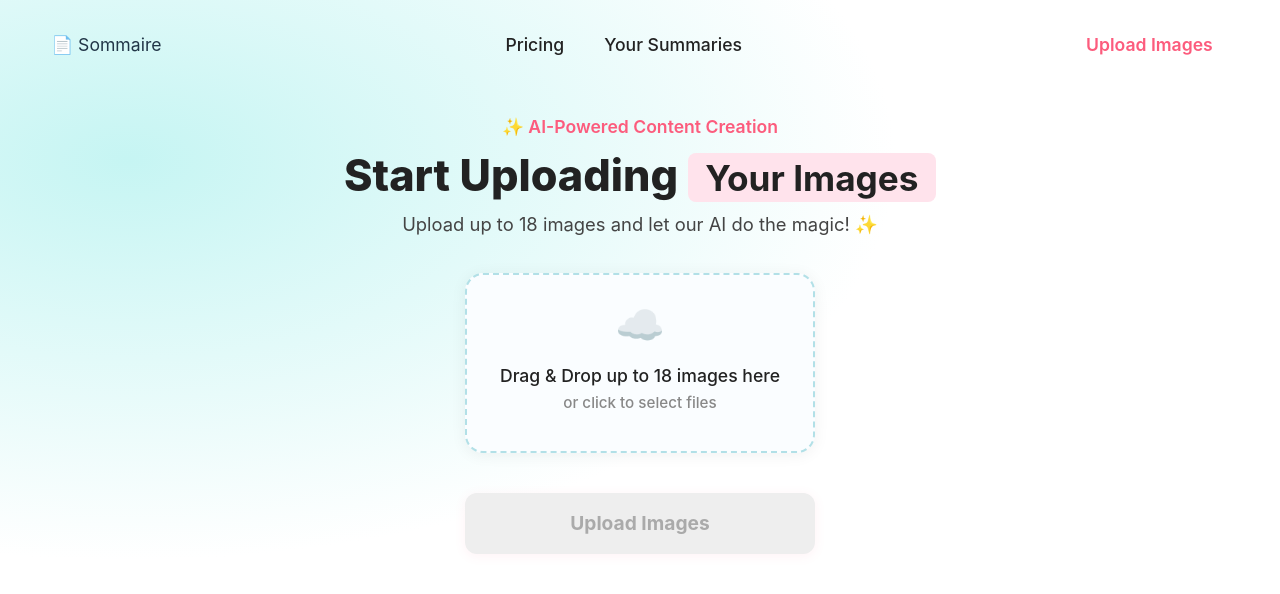
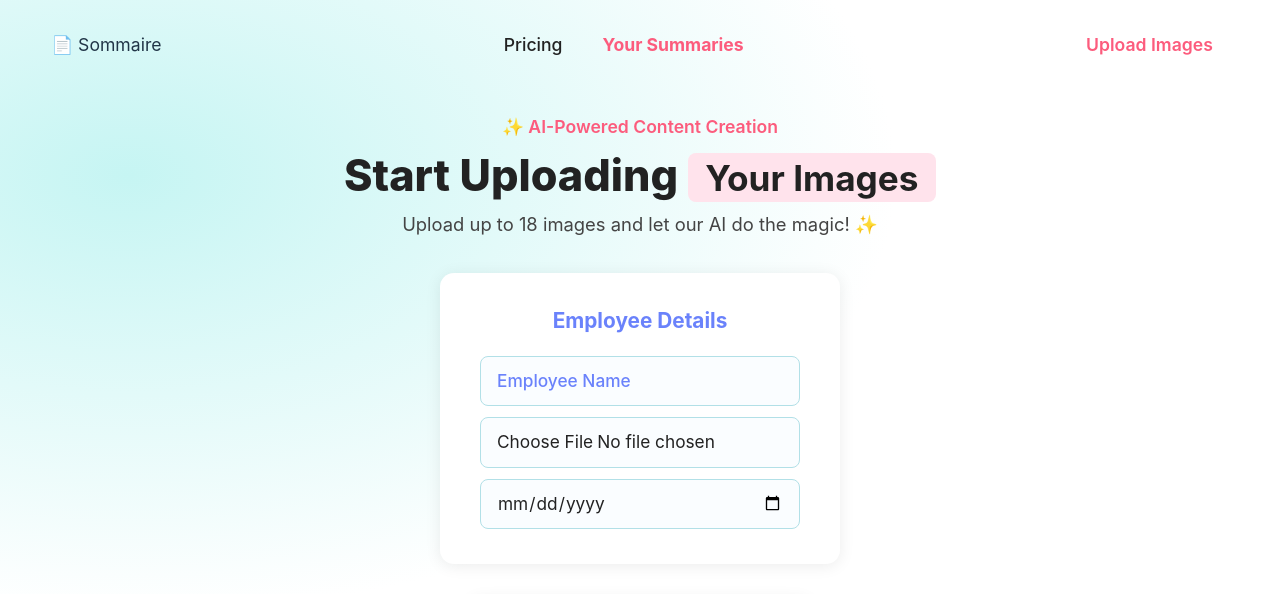
Before and after one commit to Vaibhav08080/productivity-checker, a React (Vite) app: page / in a window 1280 px wide. Shown: the top 594 px of the page. Built offline with nearby package versions, Linux system fonts and the light colour scheme; no server answers.

Commit message:
summary page added

```diff
--- a/src/App.css
+++ b/src/App.css
@@ -202,3 +202,64 @@ nav a:hover {
 #root, .logo, .card, .read-the-docs {
   all: unset;
 }
+.employee-form {
+  background: #fff;
+  border-radius: 14px;
+  box-shadow: 0 2px 16px rgba(0,0,0,0.08);
+  padding: 2rem 2.5rem 1.5rem 2.5rem;
+  margin-bottom: 2rem;
+  max-width: 400px;
+  margin-left: auto;
+  margin-right: auto;
+  display: flex;
+  flex-direction: column;
+  align-items: center;
+}
+.employee-form h2 {
+  color: #6a82fb;
+  font-size: 1.3rem;
+  font-weight: 700;
+  margin-bottom: 1.2rem;
+}
+.employee-input {
+  width: 100%;
+  max-width: 320px;
+  padding: 0.7rem 1rem;
+  margin-bottom: 0.7rem;
+  border: 1.5px solid #b2e0e7;
+  border-radius: 8px;
+  font-size: 1.08rem;
+  color: #222;
+  background: #fafdff;
+  outline: none;
+  transition: border-color 0.2s;
+}
+.employee-input:focus {
+  border-color: #6a82fb;
+}
+.employee-input::placeholder {
+  color: #6a82fb;
+  opacity: 1;
+  font-weight: 500;
+}
+.summary-card, .summary-card * {
+  color: #222 !important;
+}
+.profile-name {
+  color: #6a82fb !important;
+  font-weight: 700;
+  font-size: 1.1rem;
+}
+.profile-count {
+  color: #888 !important;
+  font-size: 13px;
+}
+.profile-avatar {
+  width: 64px;
+  height: 64px;
+  border-radius: 32px;
+  margin-bottom: 12px;
+  object-fit: cover;
+  background: #f3f6ff;
+  display: block;
+}
--- a/src/App.jsx
+++ b/src/App.jsx
@@ -1,5 +1,10 @@
 import { useState, useRef } from 'react';
+import SummaryPage from './SummaryPage';
 import './App.css';
+
+const SUPABASE_PROJECT_REF = import.meta.env.VITE_SUPABASE_PROJECT_REF
+const SUPABASE_SERVICE_ROLE_KEY = import.meta.env.VITE_SUPABASE_SERVICE_ROLE_KEY ;
+const BUCKET = import.meta.env.VITE_SUPABASE_BUCKET ;
 
 function App() {
   const [images, setImages] = useState([]);
@@ -8,7 +13,13 @@ function App() {
   const [error, setError] = useState('');
   const [loading, setLoading] = useState(false);
   const [summary, setSummary] = useState('');
+  const [employeeName, setEmployeeName] = useState('');
+  const [employeePfp, setEmployeePfp] = useState(null);
+  const [employeePfpUrl, setEmployeePfpUrl] = useState('');
+  const [date, setDate] = useState('');
+  const [showSummaryPage, setShowSummaryPage] = useState(false);
   const inputRef = useRef();
+  const pfpInputRef = useRef();
 
   const MAX_IMAGES = 18;
 
@@ -28,8 +39,7 @@ function App() {
   const handleDrag = e => {
     e.preventDefault();
     e.stopPropagation();
-    if (e.type === 'dragenter' || e.type === 'dragover') setDragActive(true);
-    else if (e.type === 'dragleave') setDragActive(false);
+    if (e.type === 'dragenter' || e.type === 'dragleave' || e.type === 'dragover') setDragActive(e.type !== 'dragleave');
   };
 
   const handleDrop = e => {
@@ -49,7 +59,47 @@ function App() {
 
   const handleClick = () => inputRef.current.click();
 
+  // Upload profile picture to Supabase Storage
+  const uploadPfpToSupabase = async file => {
+    const SUPABASE_UPLOAD_URL = `https://${SUPABASE_PROJECT_REF}.supabase.co/storage/v1/object/${BUCKET}/` + encodeURIComponent(Date.now() + '_' + file.name);
+    const res = await fetch(SUPABASE_UPLOAD_URL, {
+      method: 'POST',
+      headers: {
+        'Authorization': `Bearer ${SUPABASE_SERVICE_ROLE_KEY}`,
+        'x-upsert': 'true', // ensure upsert for idempotency
+        'Content-Type': file.type // set correct content type
+      },
+      body: file
+    });
+    if (res.ok) {
+      // Construct public URL for the uploaded file
+      return `https://${SUPABASE_PROJECT_REF}.supabase.co/storage/v1/object/public/${BUCKET}/` + encodeURIComponent(Date.now() + '_' + file.name);
+    } else {
+      throw new Error('Failed to upload profile picture');
+    }
+  };
+
+  const handlePfpChange = async e => {
+    if (e.target.files && e.target.files.length > 0) {
+      setEmployeePfp(e.target.files[0]);
+      try {
+        setLoading(true);
+        // Actually upload to Supabase and get the public URL
+        const url = await uploadPfpToSupabase(e.target.files[0]);
+        setEmployeePfpUrl(url);
+        setLoading(false);
+      } catch (err) {
+        setError('Profile picture upload failed.');
+        setLoading(false);
+      }
+    }
+  };
+
   const handleUpload = async () => {
+    if (!employeeName || !employeePfp || !date) {
+      setError('Please enter employee name, profile picture, and date.');
+      return;
+    }
     if (images.length === 0 || images.length > MAX_IMAGES) {
       setError(`Please select between 1 and ${MAX_IMAGES} images.`);
       return;
@@ -57,10 +107,24 @@ function App() {
     setError('');
     setLoading(true);
     setSummary('');
+    let pfpUrl = employeePfpUrl;
+    if (!pfpUrl) {
+      try {
+        pfpUrl = await uploadPfpToSupabase(employeePfp);
+        setEmployeePfpUrl(pfpUrl);
+      } catch (err) {
+        setError('Profile picture upload failed.');
+        setLoading(false);
+        return;
+      }
+    }
     const formData = new FormData();
     images.forEach((img, idx) => formData.append('images', img));
+    formData.append('employee_name', employeeName);
+    formData.append('employee_pfp', pfpUrl);
+    formData.append('date', date);
     try {
-      const res = await fetch('https://productivity-checker-3.onrender.com/upload', {
+      const res = await fetch('http://localhost:8000/upload', {
         method: 'POST',
         body: formData,
       });
@@ -77,13 +141,17 @@ function App() {
     }
   };
 
+  if (showSummaryPage) {
+    return <SummaryPage onBack={() => setShowSummaryPage(false)} />;
+  }
+
   return (
     <div className="main-bg">
       <header className="header">
         <div className="logo">📄 Sommaire</div>
         <nav>
           <a href="#">Pricing</a>
-          <a href="#">Your Summaries</a>
+          <a href="#" onClick={e => {e.preventDefault(); setShowSummaryPage(true);}} style={{color: '#fc5c7d', fontWeight: 700}}>Your Summaries</a>
         </nav>
         <div className="upload-nav">Upload Images</div>
       </header>
@@ -93,6 +161,30 @@ function App() {
           Start Uploading <span className="highlight">Your Images</span>
         </h1>
         <p className="subtitle">Upload up to {MAX_IMAGES} images and let our AI do the magic! ✨</p>
+        <div className="employee-form">
+          <h2>Employee Details</h2>
+          <input
+            type="text"
+            placeholder="Employee Name"
+            value={employeeName}
+            onChange={e => setEmployeeName(e.target.value)}
+            className="employee-input"
+          />
+          <input
+            type="file"
+            accept="image/*"
+            ref={pfpInputRef}
+            onChange={handlePfpChange}
+            className="employee-input"
+          />
+          {employeePfpUrl && <img src={employeePfpUrl} alt="pfp" style={{width: 48, height: 48, borderRadius: 24, marginBottom: 10}} />}
+          <input
+            type="date"
+            value={date}
+            onChange={e => setDate(e.target.value)}
+            className="employee-input"
+          />
+        </div>
         <div
           className={`drop-area${dragActive ? ' active' : ''}`}
           onDragEnter={handleDrag}
--- /dev/null
+++ b/src/SummaryPage.jsx
@@ -0,0 +1,113 @@
+import { useEffect, useState } from 'react';
+import './App.css';
+
+function SummaryPage({ onBack }) {
+  const [profiles, setProfiles] = useState([]);
+  const [selectedProfile, setSelectedProfile] = useState(null);
+  const [summaries, setSummaries] = useState([]);
+  const [loading, setLoading] = useState(false);
+  const [dateFrom, setDateFrom] = useState('');
+  const [dateTo, setDateTo] = useState('');
+
+  // Fetch all sessions and group by employee
+  useEffect(() => {
+    const fetchProfiles = async () => {
+      setLoading(true);
+      try {
+        const res = await fetch('http://localhost:8000/sessions');
+        const data = await res.json();
+        if (Array.isArray(data)) {
+          // Group by employee_name
+          const grouped = {};
+          data.forEach(row => {
+            if (!grouped[row.employee_name]) grouped[row.employee_name] = [];
+            grouped[row.employee_name].push(row);
+          });
+          setProfiles(Object.entries(grouped).map(([name, sessions]) => ({
+            name,
+            pfp: sessions[0].employee_pfp,
+            sessions
+          })));
+        }
+      } catch (err) {
+        // handle error
+      } finally {
+        setLoading(false);
+      }
+    };
+    fetchProfiles();
+  }, []);
+
+  const handleProfileClick = profile => {
+    setSelectedProfile(profile);
+    setSummaries(profile.sessions.sort((a, b) => new Date(b.date) - new Date(a.date)));
+    setDateFrom('');
+    setDateTo('');
+  };
+
+  const filteredSummaries = summaries.filter(s => {
+    if (dateFrom && new Date(s.date) < new Date(dateFrom)) return false;
+    if (dateTo && new Date(s.date) > new Date(dateTo)) return false;
+    return true;
+  });
+
+  if (loading) return <div className="toast">Loading...</div>;
+
+  if (selectedProfile) {
+    return (
+      <div className="main-bg">
+        <div style={{display: 'flex', justifyContent: 'center', marginTop: 24}}>
+          <button className="upload-btn2" style={{maxWidth: 180, margin: 24}} onClick={() => setSelectedProfile(null)}>Back to Profiles</button>
+        </div>
+        <div className="center-content">
+          <div style={{display: 'flex', alignItems: 'center', gap: 16, marginBottom: 24, justifyContent: 'center'}}>
+            <img src={selectedProfile.pfp && selectedProfile.pfp.startsWith('http') ? selectedProfile.pfp : '/default-avatar.png'} alt="pfp" className="profile-avatar" />
+            <h2 className="profile-name" style={{margin: 0}}>{selectedProfile.name}</h2>
+          </div>
+          <h3 style={{marginBottom: 16, color: '#6a82fb', fontWeight: 700}}>Summaries by Date</h3>
+          <div style={{display: 'flex', gap: 16, marginBottom: 24, justifyContent: 'center'}}>
+            <input type="date" value={dateFrom} onChange={e => setDateFrom(e.target.value)} className="employee-input" style={{maxWidth: 160}} placeholder="From" />
+            <input type="date" value={dateTo} onChange={e => setDateTo(e.target.value)} className="employee-input" style={{maxWidth: 160}} placeholder="To" />
+          </div>
+          <div style={{display: 'flex', flexDirection: 'column', alignItems: 'center', gap: 32, width: '100%'}}>
+            {filteredSummaries.map((s, idx) => (
+              <div key={idx} className="summary-card" style={{marginBottom: 24, width: '100%', maxWidth: 600}}>
+                <div style={{fontWeight: 600, color: '#6a82fb', marginBottom: 8}}>{s.date}</div>
+                <pre style={{whiteSpace: 'pre-wrap', textAlign: 'left'}}>{s.summary}</pre>
+                {s.score && (
+                  <div className="score-box">
+                    <span>Productivity Score: </span>
+                    <b style={{color: '#6a82fb', fontSize: '1.3rem'}}>{s.score} / 10</b>
+                  </div>
+                )}
+              </div>
+            ))}
+            {filteredSummaries.length === 0 && <div style={{color: '#888', marginTop: 32}}>No summaries in this date range.</div>}
+          </div>
+        </div>
+      </div>
+    );
+  }
+
+  return (
+    <div className="main-bg">
+      <div style={{display: 'flex', justifyContent: 'center', marginTop: 24}}>
+        <button className="upload-btn2" style={{maxWidth: 180, margin: 24}} onClick={onBack}>Back to Home</button>
+      </div>
+      <div className="center-content">
+        <h2 style={{marginBottom: 24, color: '#6a82fb', fontWeight: 700}}>Employee Profiles</h2>
+        <div style={{display: 'flex', flexWrap: 'wrap', gap: 32, justifyContent: 'center'}}>
+          {profiles.map((profile, idx) => (
+            <div key={idx} className="summary-card" style={{alignItems: 'center', cursor: 'pointer', maxWidth: 220, textAlign: 'center', padding: 24, minHeight: 180, display: 'flex', flexDirection: 'column', justifyContent: 'center'}} onClick={() => handleProfileClick(profile)}>
+              <img src={profile.pfp && profile.pfp.startsWith('http') ? profile.pfp : '/default-avatar.png'} alt="pfp" className="profile-avatar" />
+              <div className="profile-name">{profile.name}</div>
+              <div className="profile-count">{profile.sessions.length} summaries</div>
+            </div>
+          ))}
+        </div>
+      </div>
+    </div>
+  );
+}
+
+export default SummaryPage;
```
Also changed, not shown: 1 other file (tests, documents, lock files or other folders).
